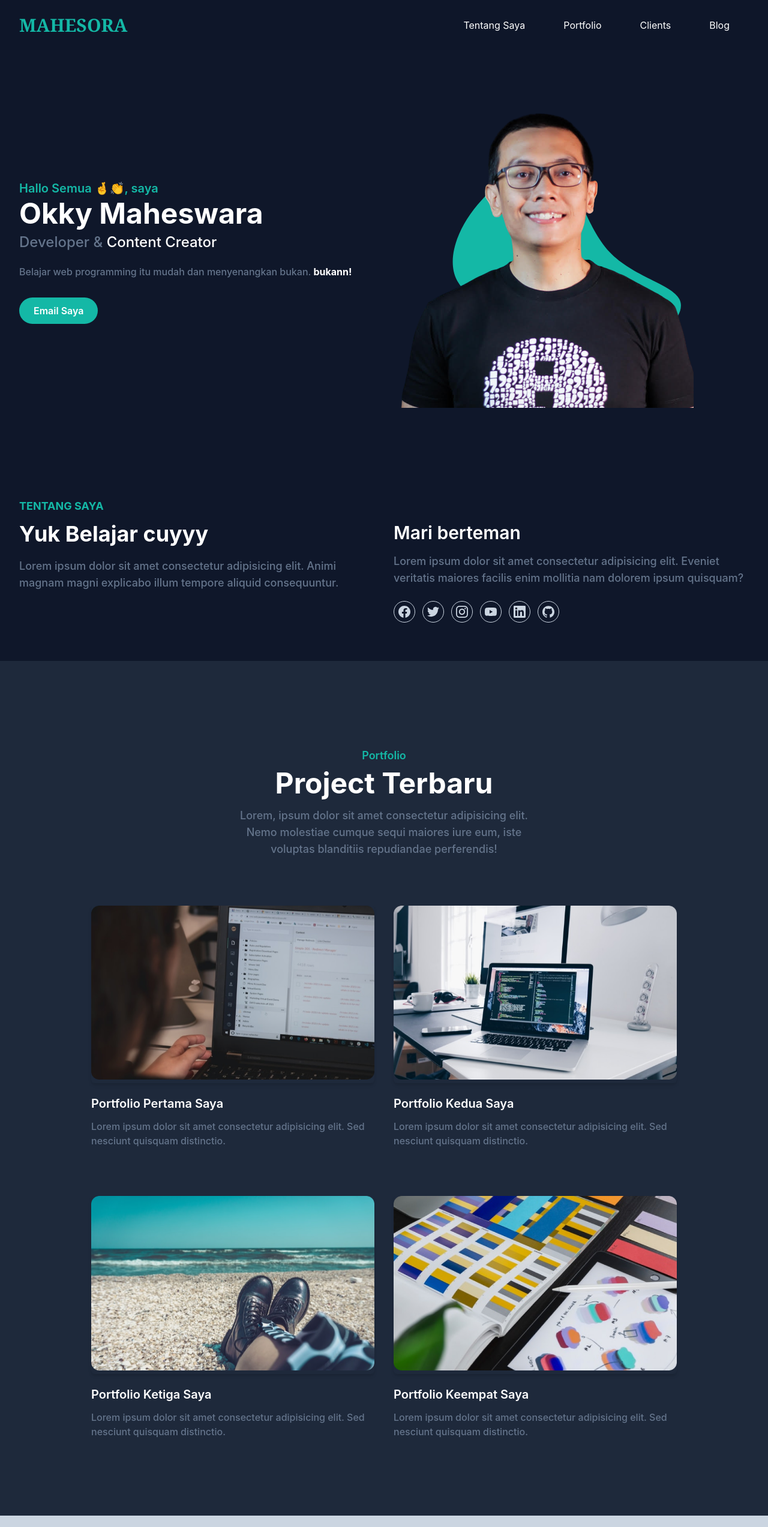
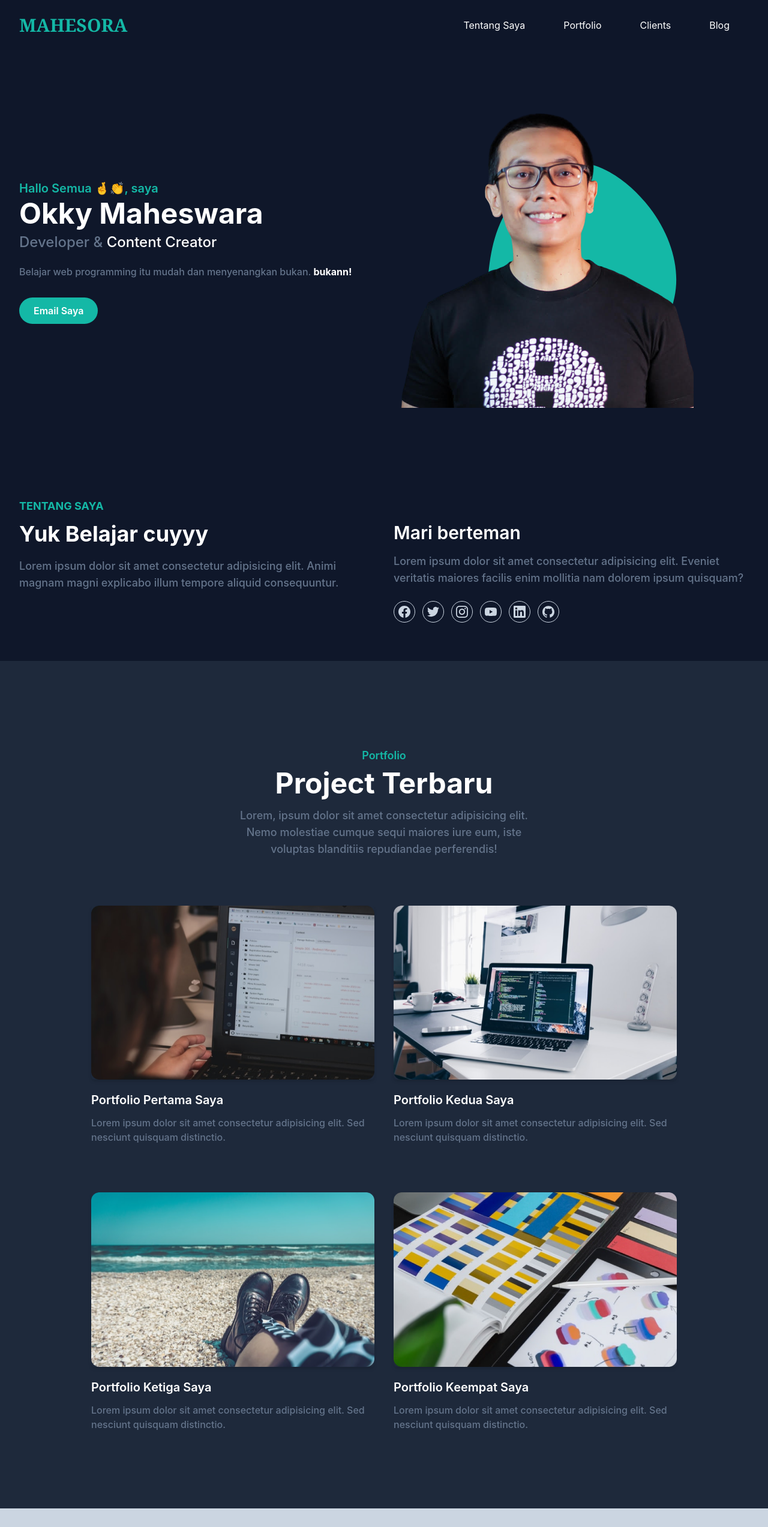
Before and after one commit to putuokky/portofolio-nextjs-tailwindcss, a Next.js app: page / in a window 1280 px wide. Shown: the top 2546 px of the page at 60% size. Built offline with nearby package versions, Linux system fonts and the light colour scheme.

Commit message:
modif svg blob

```diff
--- a/components/Beranda.js
+++ b/components/Beranda.js
@@ -18,9 +18,9 @@ export default function Beranda() {
           <div className="w-full self-end px-4 lg:w-1/2">
             <div className="relative mt-10 lg:mt-9 lg:right-0">
               <Image src="/img/sandhika.png" height={500} width={500} alt="Okky Maheswara" className="max-w-full mx-auto relative z-10" />
-              <span className="absolute -bottom-0 left-1/2 -translate-x-1/2 md:scale-125">
-                <svg width="400" height="400" viewBox="0 0 200 200" xmlns="http://www.w3.org/2000/svg">
-                  <path fill="#14B8A6" d="M23.1,-24.1C37.2,-9,61,-4.5,65.6,4.7C70.3,13.9,56,27.7,41.9,28.3C27.7,28.9,13.9,16.2,3.7,12.5C-6.4,8.7,-12.8,14,-26.8,13.4C-40.8,12.8,-62.4,6.4,-69.3,-6.9C-76.1,-20.1,-68.3,-40.3,-54.3,-55.4C-40.3,-70.5,-20.1,-80.5,-7.8,-72.7C4.5,-64.9,9,-39.2,23.1,-24.1Z" transform="translate(100 100) scale(1.1)" />
+              <span className="absolute bottom-0 left-1/2 -translate-x-1/2 md:scale-125">
+                <svg width={400} height={400} viewBox="0 0 200 200" xmlns="http://www.w3.org/2000/svg">
+                  <path fill="#14b8a6" d="M47.4,-51C59.2,-35.6,65.1,-17.8,63.4,-1.7C61.7,14.5,52.6,28.9,40.8,36.6C28.9,44.2,14.5,45,-2,47C-18.4,49,-36.8,52.1,-45.4,44.5C-53.9,36.8,-52.5,18.4,-51.2,1.3C-49.9,-15.8,-48.7,-31.7,-40.2,-47.1C-31.7,-62.4,-15.8,-77.3,1,-78.3C17.8,-79.2,35.6,-66.3,47.4,-51Z" transform="translate(100 100) scale(1.1)"></path>
                 </svg>
               </span>
             </div>
--- a/components/Portfolio.js
+++ b/components/Portfolio.js
@@ -14,28 +14,28 @@ export default function Portfolio() {
         <div className="w-full px-4 flex flex-wrap justify-center lg:w-10/12 lg:mx-auto">
           <div className="mb-12 p-4 md:w-1/2">
             <div className="rounded-md shadow-md overflow-hidden">
-              <Image src="/img/portfolio/1.png" alt="Portfolio 1" height={400} width={650} />
+              <Image src="/img/portfolio/1.png" alt="Portfolio 1" layout='responsive' height={400} width={650} />
             </div>
             <h3 className="font-semibold text-xl text-dark mt-5 mb-3 dark:text-white">Portfolio Pertama Saya</h3>
             <p className="font-medium text-base text-secondary">Lorem ipsum dolor sit amet consectetur adipisicing elit. Sed nesciunt quisquam distinctio.</p>
           </div>
           <div className="mb-12 p-4 md:w-1/2">
             <div className="rounded-md shadow-md overflow-hidden">
-              <Image src="/img/portfolio/2.png" alt="Portfolio 2" height={400} width={650} />
+              <Image src="/img/portfolio/2.png" alt="Portfolio 2" layout='responsive' height={400} width={650} />
             </div>
             <h3 className="font-semibold text-xl text-dark mt-5 mb-3 dark:text-white">Portfolio Kedua Saya</h3>
             <p className="font-medium text-base text-secondary">Lorem ipsum dolor sit amet consectetur adipisicing elit. Sed nesciunt quisquam distinctio.</p>
           </div>
           <div className="mb-12 p-4 md:w-1/2">
             <div className="rounded-md shadow-md overflow-hidden">
-              <Image src="/img/portfolio/3.png" alt="Portfolio 2" height={400} width={650} />
+              <Image src="/img/portfolio/3.png" alt="Portfolio 2" layout='responsive' height={400} width={650} />
             </div>
             <h3 className="font-semibold text-xl text-dark mt-5 mb-3 dark:text-white">Portfolio Ketiga Saya</h3>
             <p className="font-medium text-base text-secondary">Lorem ipsum dolor sit amet consectetur adipisicing elit. Sed nesciunt quisquam distinctio.</p>
           </div>
           <div className="mb-12 p-4 md:w-1/2">
             <div className="rounded-md shadow-md overflow-hidden">
-              <Image src="/img/portfolio/4.png" alt="Portfolio 4" height={400} width={650} />
+              <Image src="/img/portfolio/4.png" alt="Portfolio 4" layout='responsive' height={400} width={650} />
             </div>
             <h3 className="font-semibold text-xl text-dark mt-5 mb-3 dark:text-white">Portfolio Keempat Saya</h3>
             <p className="font-medium text-base text-secondary">Lorem ipsum dolor sit amet consectetur adipisicing elit. Sed nesciunt quisquam distinctio.</p>
```
